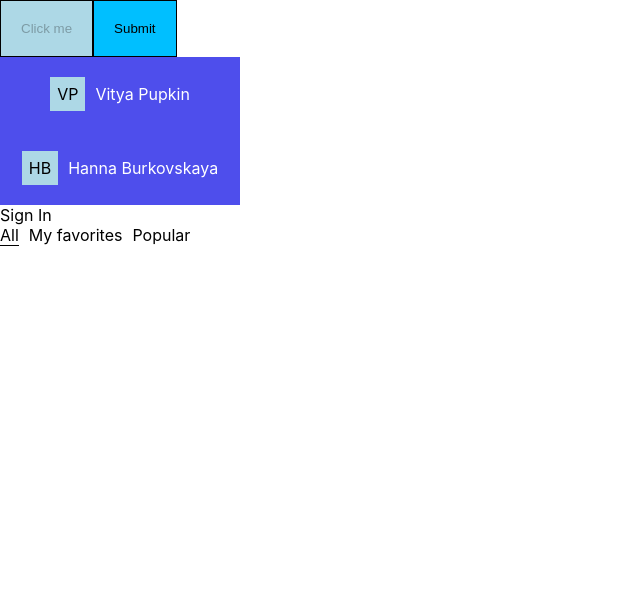
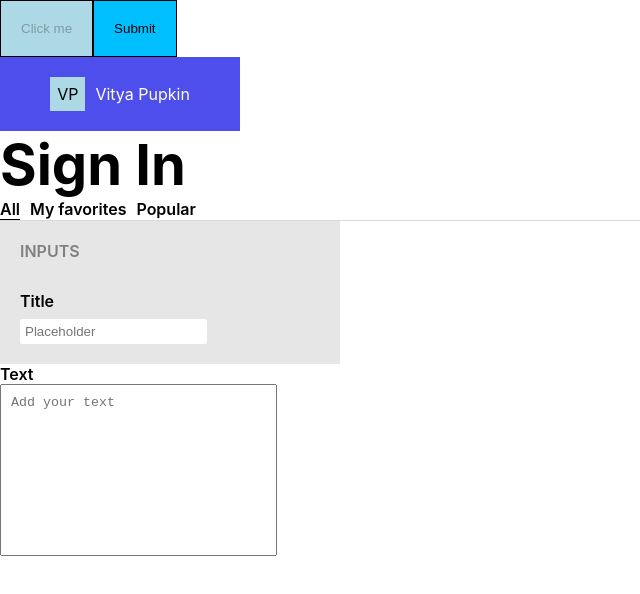
Before and after one commit to RamanenyaAS/Blogofolio, a React (Create React App) app: page / in a window 1280 px wide. Shown: the top 594 px of the page, without its empty margins (0-640 px from the left). Built offline with nearby package versions, Linux system fonts and the light colour scheme; the HTML template or start-up script is replaced by a standard one.

Commit message:
inti(react): add two new components

```diff
--- a/src/App.tsx
+++ b/src/App.tsx
@@ -1,7 +1,9 @@
 import './App.css';
 import Authorization from './components/Authorization/Authorization';
 import Button from './components/Button/Button';
+import Input from './components/Input/Input';
 import Tabs from './components/Tabs/Tabs';
+import Textarea from './components/Textarea/Textarea';
 import Title from './components/Title/Title';
 
 function App() {
@@ -18,9 +20,10 @@ function App() {
       <Button typeButton="button-primary" clickFunction={buttonClickOne} isDisabled={true} text="Click me"></Button>
       <Button typeButton="button-secondary" clickFunction={buttonClickTwo} isDisabled={false} text="Submit"></Button>
       <Title username="Vitya Pupkin"></Title>
-      <Title username="Hanna Burkovskaya"></Title>
       <Authorization></Authorization>
       <Tabs></Tabs>
+      <Input></Input>
+      <Textarea></Textarea>
     </>
   );
 }
--- a/src/components/Authorization/Authorization.css
+++ b/src/components/Authorization/Authorization.css
@@ -0,0 +1,6 @@
+.signIn{
+    font-family: "Inter", sans-serif;
+    font-weight: 700;
+    font-size: 56px;
+    cursor: pointer;
+}
--- a/src/components/Authorization/Authorization.tsx
+++ b/src/components/Authorization/Authorization.tsx
@@ -3,7 +3,7 @@ import './Authorization.css'
 function Authorization() {
     return (
         <>
-        <div>Sign In</div>
+        <div className="signIn">Sign In</div>
         </>
     );
 }
--- /dev/null
+++ b/src/components/Input/Input.css
@@ -0,0 +1,29 @@
+.input-block{
+    font-family: "Inter", sans-serif;
+    width: 300px;
+    background-color: rgb(231, 230, 230);
+    padding: 20px;
+}
+.input-block__inputs{
+    color: grey;
+    font-size: 16px;
+    font-weight: 600;
+    padding-bottom: 30px;
+}
+.input-block__title{
+    font-size: 16px;
+    font-weight: 600;
+    padding-bottom: 8px;
+}
+.input-block__input{
+    border: none;
+    border-radius: 2px;
+    padding: 5px;
+    outline: none;
+}
+.input-block__input:focus{
+    border: 1px solid gray;
+}
+.input-block__input:active{
+    border: none;
+}
--- /dev/null
+++ b/src/components/Input/Input.tsx
@@ -0,0 +1,26 @@
+import './Input.css'
+import { useState } from "react";
+
+
+function Input() {
+
+    const [hasError, setHasError] = useState(false);
+
+    function handleChange(e: any): void {
+        if(e.target.value.length > 5){
+            setHasError(true)
+        } else {
+            setHasError(false)
+        }
+    }
+
+    return (
+        <div className="input-block">
+            <div className="input-block__inputs">INPUTS</div>
+            <div className="input-block__title">Title</div>
+            <input className="input-block__input" type="text" placeholder="Placeholder" onChange={(e) => handleChange(e)}  style={{border: hasError ? "1px solid red" : "none"}}/>
+        </div>
+     );
+}
+
+export default Input;
--- a/src/components/Tabs/Tabs.css
+++ b/src/components/Tabs/Tabs.css
@@ -1,5 +1,9 @@
 .tabs-container{
     display: flex;
+    font-family: "Inter", sans-serif;
+    font-size: 16px;
+    font-weight: 600;
+    border-bottom: 1px solid #DADADA;
 }
 .tabs-container__all{
     border-bottom: 1px solid black;
@@ -8,6 +12,6 @@
     padding: 0px 10px;
 }
 .tabs-container__all:hover, .tabs-container__favorites:hover, .tabs-container__popular:hover{
-    color: blue;
+    color: #2231AA;
     cursor: pointer;
 }
--- /dev/null
+++ b/src/components/Textarea/Textarea.css
@@ -0,0 +1,8 @@
+.textarea-title{
+    font-size: 16px;
+    font-weight: 600;
+}
+.textarea{
+    padding: 10px;
+    resize: none;
+}
--- /dev/null
+++ b/src/components/Textarea/Textarea.tsx
@@ -0,0 +1,12 @@
+import './Textarea.css'
+
+function Textarea() {
+    return (
+        <>
+            <div className="textarea-title">Text</div>
+            <textarea className="textarea" cols={30} rows={10} placeholder="Add your text"></textarea>
+        </>
+     );
+}
+
+export default Textarea;
```
